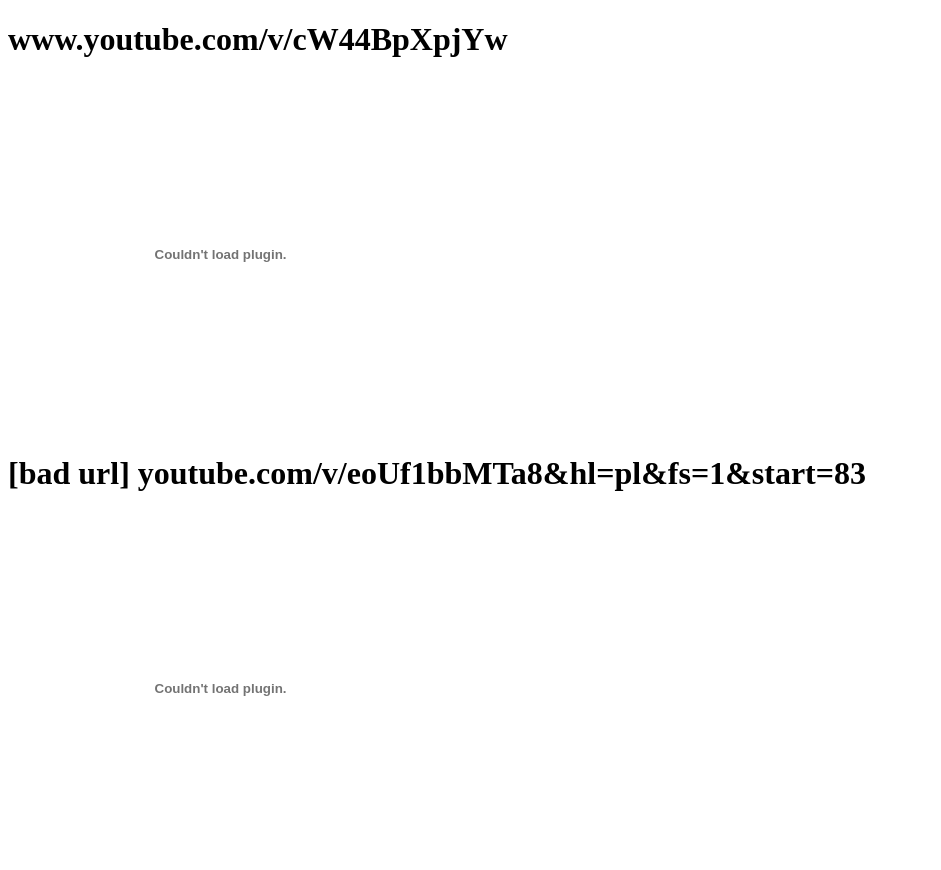
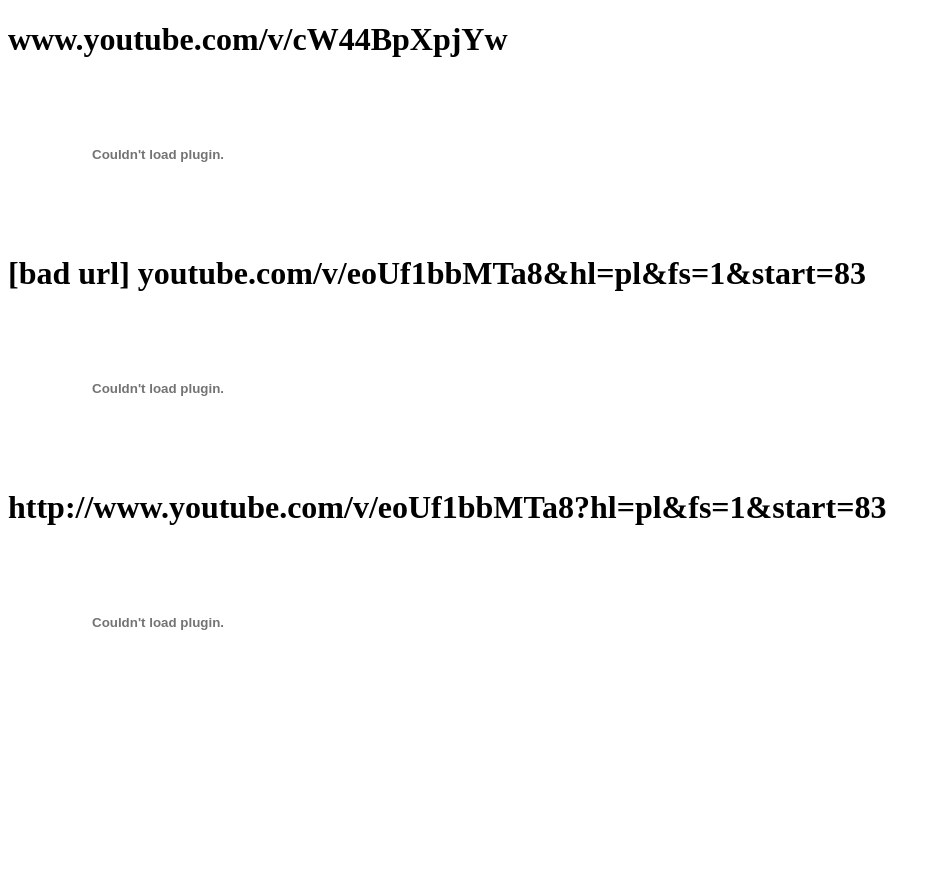
Before and after one commit to kritts/sandbox, a plain HTML site: page index.html in a window 1280 px wide. Shown: the top 870 px of the page, without its empty margins (0-941 px from the left). After the commit the page ends 800 px from the top, so only its background shows below. Drawn offline with Linux system fonts and the light colour scheme.

Commit message:
made file more minimal

```diff
--- a/index.html
+++ b/index.html
@@ -7,25 +7,19 @@
 
     <h1> www.youtube.com/v/cW44BpXpjYw </h1>
     <object>
-      <param>
-      <param>
-        <embed width="425" height="350" type="application/x-shockwave-flash" src="http://www.youtube.com/v/cW44BpXpjYw" wmode="transparent" />
+      <embed type="application/x-shockwave-flash" src="http://www.youtube.com/v/cW44BpXpjYw"/>
     </object>
 
 
     <h1> [bad url] youtube.com/v/eoUf1bbMTa8&hl=pl&fs=1&start=83 </h1>
-    <object width="425" height="350" classid="clsid:d27cdb6e-ae6d-11cf-96b8-444553540000" codebase="http://download.macromedia.com/pub/shockwave/cabs/flash/swflash.cab#version=6,0,40,0">
-        <param name="wmode" value="transparent" />
-          <param name="src" value="youtube.com/v/eoUf1bbMTa8&hl=pl&fs=1&start=83" />
-            <embed width="425" height="350" type="application/x-shockwave-flash" src="http://www.youtube.com/v/eoUf1bbMTa8&hl=pl&fs=1&start=83" wmode="transparent" />
+    <object>
+      <embed type="application/x-shockwave-flash" src="http://www.youtube.com/v/eoUf1bbMTa8&hl=pl&fs=1&start=83"/>
     </object>
 
 
     <h1>http://www.youtube.com/v/eoUf1bbMTa8?hl=pl&fs=1&start=83 </h1>
-    <object width="425" height="350" classid="clsid:d27cdb6e-ae6d-11cf-96b8-444553540000" codebase="http://download.macromedia.com/pub/shockwave/cabs/flash/swflash.cab#version=6,0,40,0">
-        <param name="wmode" value="transparent" />
-          <param name="src" value="http://www.youtube.com/v/eoUf1bbMTa8?hl=pl&fs=1&start=83" />
-            <embed width="425" height="350" type="application/x-shockwave-flash" src="http://www.youtube.com/v/eoUf1bbMTa8?hl=pl&fs=1&start=83" wmode="transparent" />
+    <object>
+      <embed type="application/x-shockwave-flash" src="http://www.youtube.com/v/eoUf1bbMTa8?hl=pl&fs=1&start=83"/>
     </object>
 
 
```
